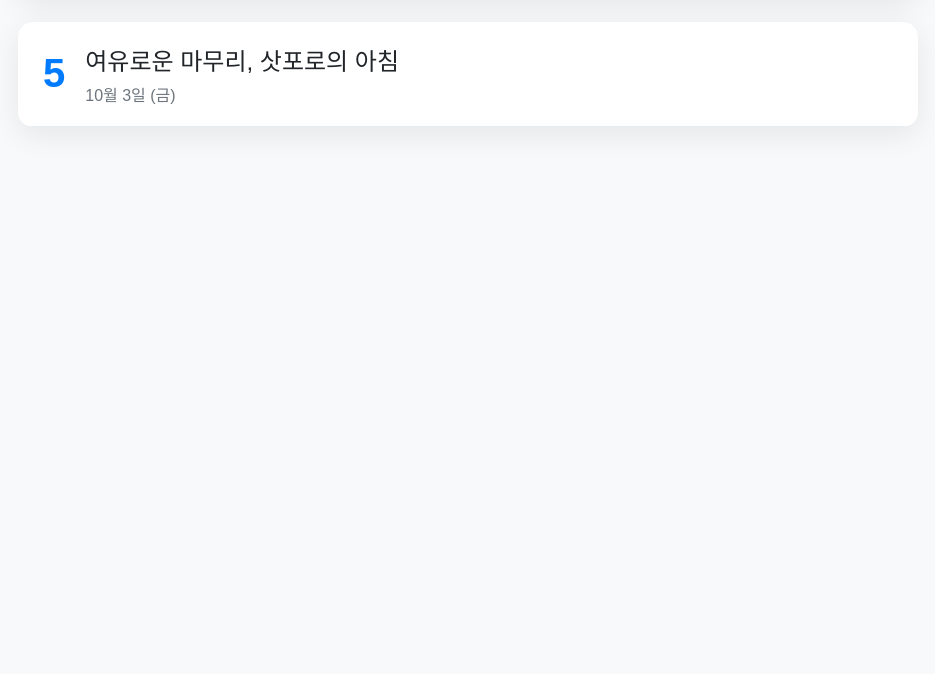
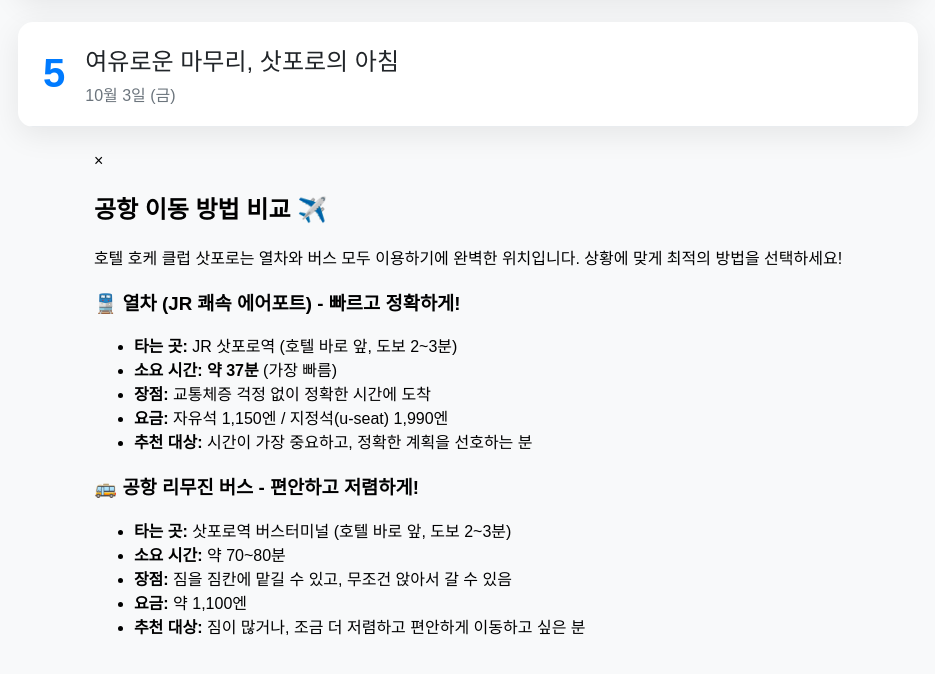
Before and after one commit to fromfloton/travelrecord, a plain HTML site: page index.html in a window 1280 px wide. Shown: the part 690-1364 px from the top of the page, without its empty margins (172-1107 px from the left). Before the commit the page ends 862 px from the top, so only its background shows below. Drawn offline with Linux system fonts and the light colour scheme.

Commit message:
Update index.html

```diff
--- a/index.html
+++ b/index.html
@@ -316,17 +316,53 @@
                 <div class="event">
                     <div class="event-icon">✈️</div>
                     <p class="event-time">11:00 ~ 12:00</p>
-                    <h3 class="event-title">공항 이동 및 출국</h3>
-                    <p class="event-description">삿포로역에서 짐을 찾아 JR쾌속 에어포트로 신치토세 공항 이동!</p>
+                    <h3 class="event-title clickable-title" id="transportBtn">공항 이동 및 출국 ➔</h3>
+                    <p class="event-description">삿포로역에서 JR쾌속 에어포트로 신치토세 공항 이동!</p>
                 </div>
             </div>
         </div>
     </div>
 </div>
 
+<!-- The Modal -->
+<div id="transportModal" class="modal">
+  <div class="modal-content">
+    <div class="modal-header">
+        <span class="close-button">&times;</span>
+        <h2>공항 이동 방법 비교 ✈️</h2>
+    </div>
+    <div class="modal-body">
+        <p>호텔 호케 클럽 삿포로는 열차와 버스 모두 이용하기에 완벽한 위치입니다. 상황에 맞게 최적의 방법을 선택하세요!</p>
+
+        <h3>🚆 열차 (JR 쾌속 에어포트) - 빠르고 정확하게!</h3>
+        <ul>
+            <li><strong>타는 곳:</strong> JR 삿포로역 (호텔 바로 앞, 도보 2~3분)</li>
+            <li><strong>소요 시간:</strong> <strong>약 37분</strong> (가장 빠름)</li>
+            <li><strong>장점:</strong> 교통체증 걱정 없이 정확한 시간에 도착</li>
+            <li><strong>요금:</strong> 자유석 1,150엔 / 지정석(u-seat) 1,990엔</li>
+            <li><strong>추천 대상:</strong> 시간이 가장 중요하고, 정확한 계획을 선호하는 분</li>
+        </ul>
+
+        <h3>🚌 공항 리무진 버스 - 편안하고 저렴하게!</h3>
+        <ul>
+            <li><strong>타는 곳:</strong> 삿포로역 버스터미널 (호텔 바로 앞, 도보 2~3분)</li>
+            <li><strong>소요 시간:</strong> 약 70~80분</li>
+            <li><strong>장점:</strong> 짐을 짐칸에 맡길 수 있고, 무조건 앉아서 갈 수 있음</li>
+            <li><strong>요금:</strong> 약 1,100엔</li>
+            <li><strong>추천 대상:</strong> 짐이 많거나, 조금 더 저렴하고 편안하게 이동하고 싶은 분</li>
+        </ul>
+    </div>
+  </div>
+</div>
+
+
 <script>
     document.querySelectorAll('.day-card').forEach(card => {
-        card.addEventListener('click', () => {
+        card.addEventListener('click', (e) => {
+            // 모달창 내부 클릭 시 카드가 닫히지 않도록
+            if (e.target.closest('#transportBtn')) {
+                return;
+            }
             // 다른 열린 카드 닫기
             document.querySelectorAll('.day-card.active').forEach(openCard => {
                 if (openCard !== card) {
@@ -337,6 +373,26 @@
             card.classList.toggle('active');
         });
     });
+
+    // Modal script
+    var modal = document.getElementById("transportModal");
+    var btn = document.getElementById("transportBtn");
+    var span = document.getElementsByClassName("close-button")[0];
+
+    btn.onclick = function(e) {
+        e.stopPropagation(); // 카드 토글 방지
+        modal.style.display = "block";
+    }
+
+    span.onclick = function() {
+        modal.style.display = "none";
+    }
+
+    window.onclick = function(event) {
+        if (event.target == modal) {
+            modal.style.display = "none";
+        }
+    }
 </script>
 
 </body>
```
